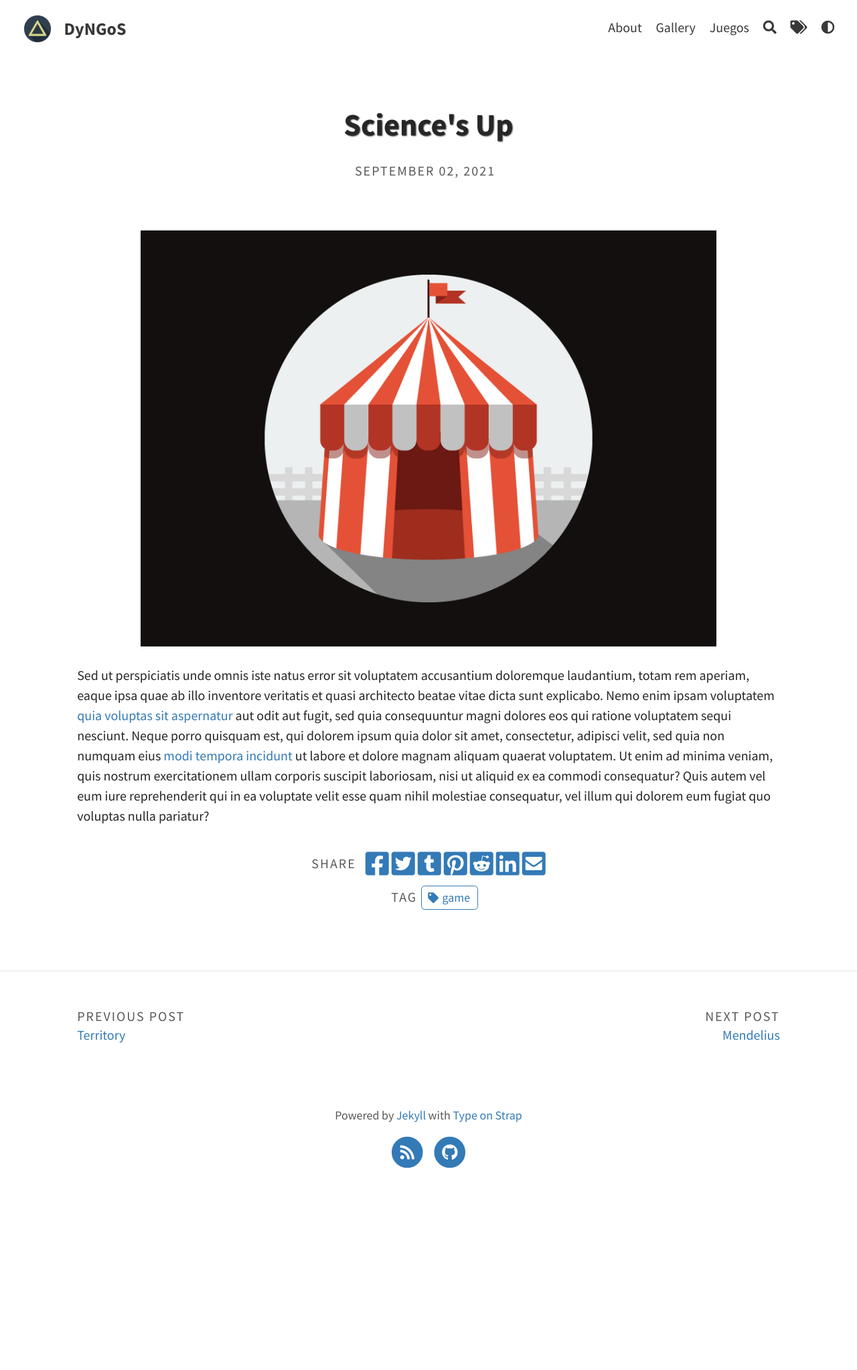
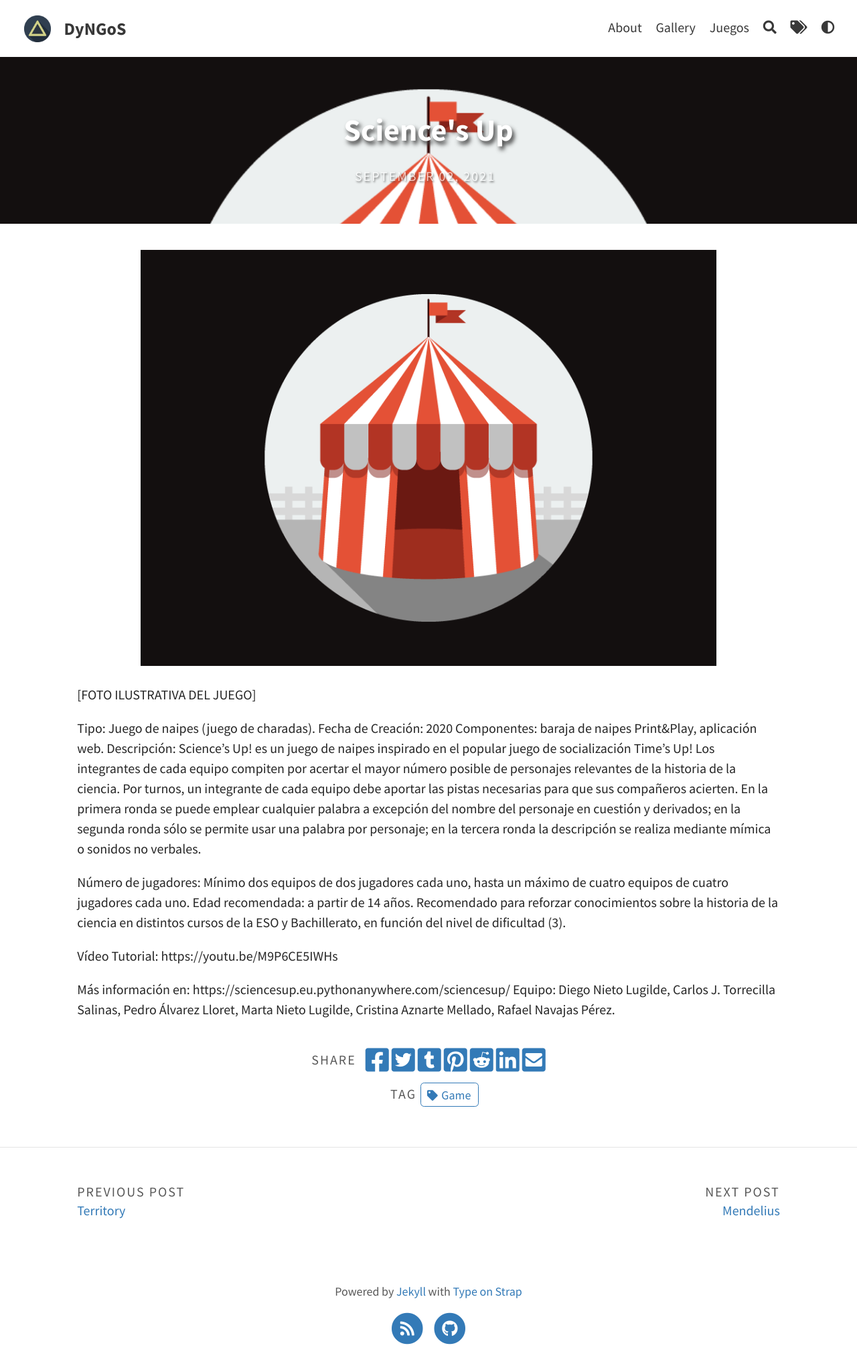
Before and after one commit to dyn-gos/dyn-gos.github.io, a Jekyll site: the page built from _portfolio/sciencesup.md, in a window 1280 px wide. Shown: the whole page at 67% size. Built offline with Jekyll 4.4.1, drawn with Linux system fonts in a browser that asks for light colours; before the commit the page ends 1783 px from its top, so only the background shows below that.

Commit message:
Update sciencesup.md

```diff
--- a/_portfolio/sciencesup.md
+++ b/_portfolio/sciencesup.md
@@ -1,18 +1,25 @@
 ---
 layout: post
 title: Science's Up
+feature-img: "assets/img/portfolio/circus.png"
 img: "assets/img/portfolio/circus.png"
-tags: [game]
+tags: [Game]
 ---
 
 ![image]({{ page.img | relative_url }})
 
-Sed ut perspiciatis unde omnis iste natus error sit voluptatem accusantium doloremque laudantium, totam rem aperiam,
-eaque ipsa quae ab illo inventore veritatis et quasi architecto beatae vitae dicta sunt explicabo.
-Nemo enim ipsam voluptatem <a>quia voluptas sit aspernatur</a> aut odit aut fugit,
-sed quia consequuntur magni dolores eos qui ratione voluptatem sequi nesciunt.
-Neque porro quisquam est, qui dolorem ipsum quia dolor sit amet, consectetur,
-adipisci velit, sed quia non numquam eius <a>modi tempora incidunt</a> ut labore et dolore magnam aliquam quaerat voluptatem.
-Ut enim ad minima veniam, quis nostrum exercitationem ullam corporis suscipit laboriosam, nisi ut aliquid ex ea commodi consequatur?
-Quis autem vel eum iure reprehenderit qui in ea voluptate velit esse quam nihil molestiae consequatur,
-vel illum qui dolorem eum fugiat quo voluptas nulla pariatur?
+[FOTO ILUSTRATIVA DEL JUEGO]
+
+Tipo: Juego de naipes (juego de charadas).
+Fecha de Creación: 2020
+Componentes: baraja de naipes Print&Play, aplicación web.
+Descripción: Science's Up! es un juego de naipes inspirado en el popular juego de socialización Time's Up! Los integrantes de cada equipo compiten por acertar el mayor número posible de personajes relevantes de la historia de la ciencia. Por turnos, un integrante de cada equipo debe aportar las pistas necesarias para que sus compañeros acierten. En la primera ronda se puede emplear cualquier palabra a excepción del nombre del personaje en cuestión y derivados; en la segunda ronda sólo se permite usar una palabra por personaje; en la tercera ronda la descripción se realiza mediante mímica o sonidos no verbales.
+
+
+Número de jugadores: Mínimo dos equipos de dos jugadores cada uno, hasta un máximo de cuatro equipos de cuatro jugadores cada uno.
+Edad recomendada: a partir de 14 años. Recomendado para reforzar conocimientos sobre la historia de la ciencia en distintos cursos de la ESO y Bachillerato, en función del nivel de dificultad (3).
+
+Vídeo Tutorial: https://youtu.be/M9P6CE5IWHs
+
+Más información en: https://sciencesup.eu.pythonanywhere.com/sciencesup/
+Equipo: Diego Nieto Lugilde, Carlos J. Torrecilla Salinas, Pedro Álvarez Lloret, Marta Nieto Lugilde, Cristina Aznarte Mellado, Rafael Navajas Pérez.
```
